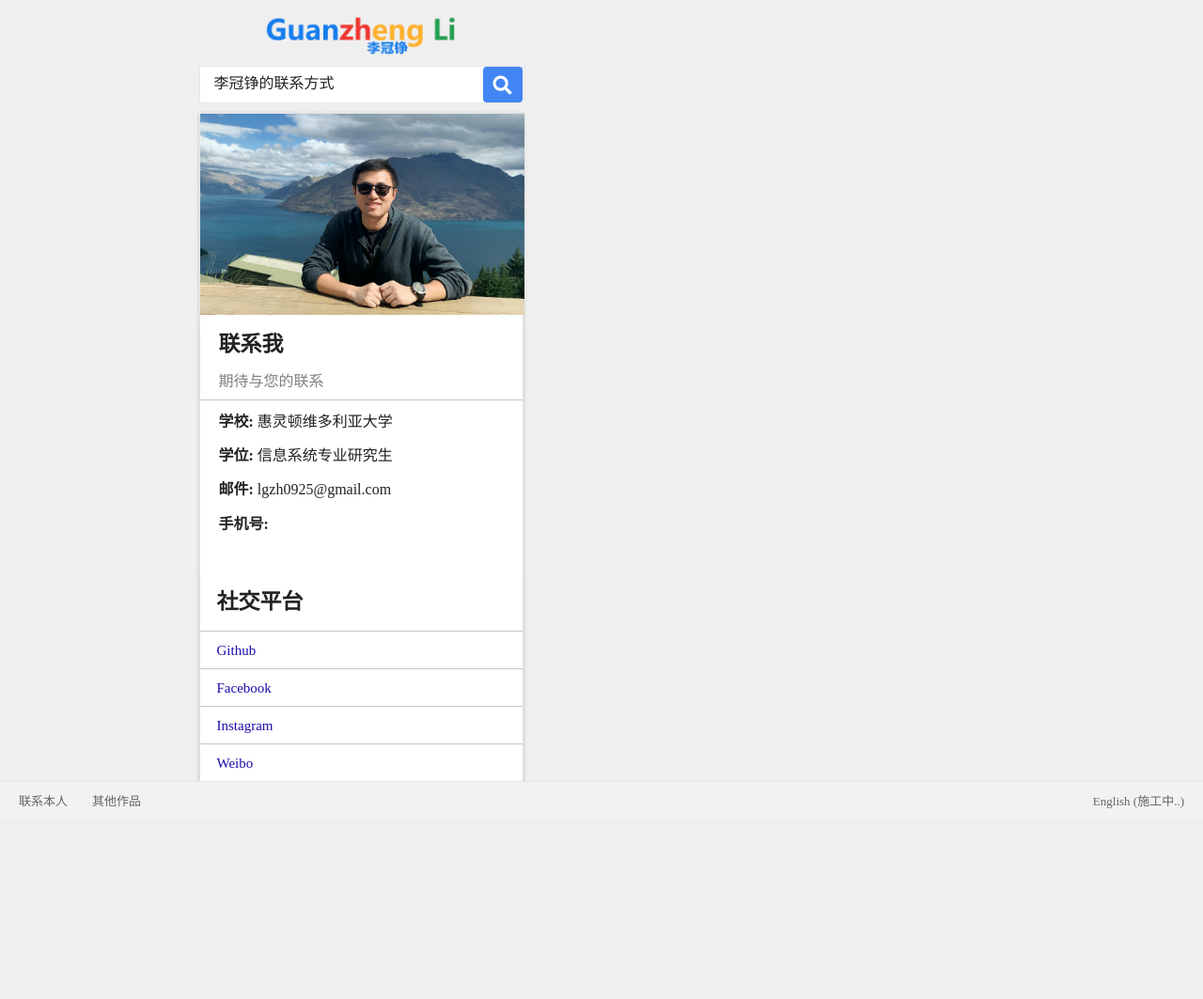
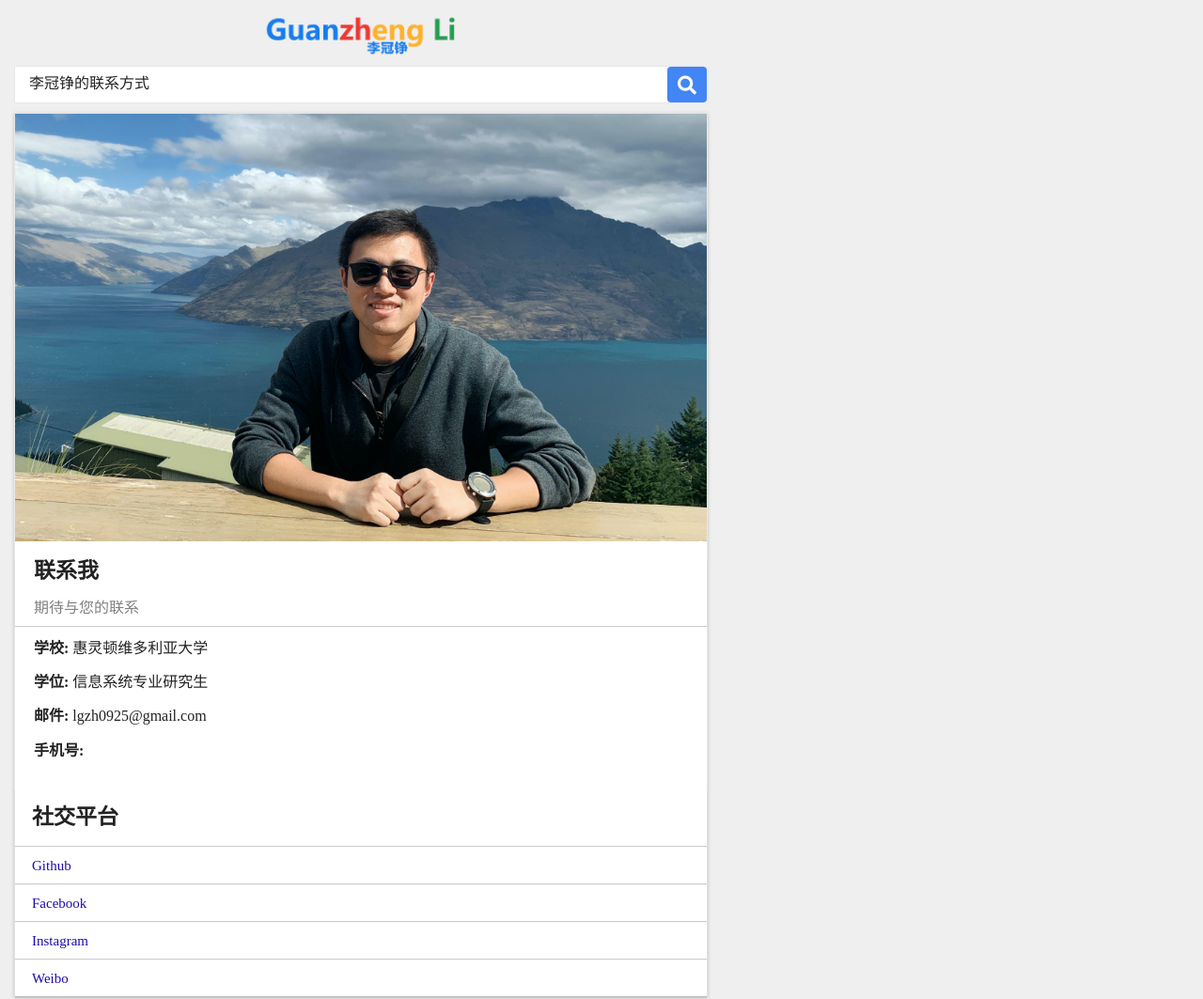
Before and after one commit to lgzh0925/-, a plain HTML site: page contact.html in a window 1280 px wide. Shown: the top 1063 px of the page at 94% size. Before the commit the page ends 873 px from the top, so only its background shows below. Drawn offline with Linux system fonts and the light colour scheme.

Commit message:
revise contact

```diff
--- a/css/contact.less
+++ b/css/contact.less
@@ -49,11 +49,11 @@ body{
 .contact-search{
     margin-top: 20px;
     height: 50px;
-    max-width: 345px;
-    margin-right: auto;
-    margin-left: auto;
+    width: 100%;
+
+
     .search{
-        display: block;
+            display: block;
             margin: 0 auto;
             min-height: 40px;
             border: 1px solid #e7e7e7;
@@ -90,20 +90,19 @@ body{
     padding: 0 15px;
     max-width: 768px;
     width: 100%;
-
+    margin-bottom: 50px;
     .personal-body{
     border: 1px solid #e7e7e7;
     box-shadow: 0 1px 4px 0px rgba(0, 0, 0, .2);
-    height: 711px;
+    height: auto;
     background-color: white;
     margin-bottom: 20px;
-    width: 345px;
+    width: 100%;
     margin: 0 auto;
 
     // background-color: #bfa;
         img{
-            width: 345px;
-            height: 214px;
+            width: 100%;
         }
     }
     .contact-info{
@@ -149,7 +148,7 @@ body{
 
        p:last-child{
            margin-top: 10px;
-           margin-bottom: 32px;
+           margin-bottom: 20px;
        }
        p:first-child{
            margin-top: 16px;
```
Also changed, not shown: css/contact.css, 1 other file.
